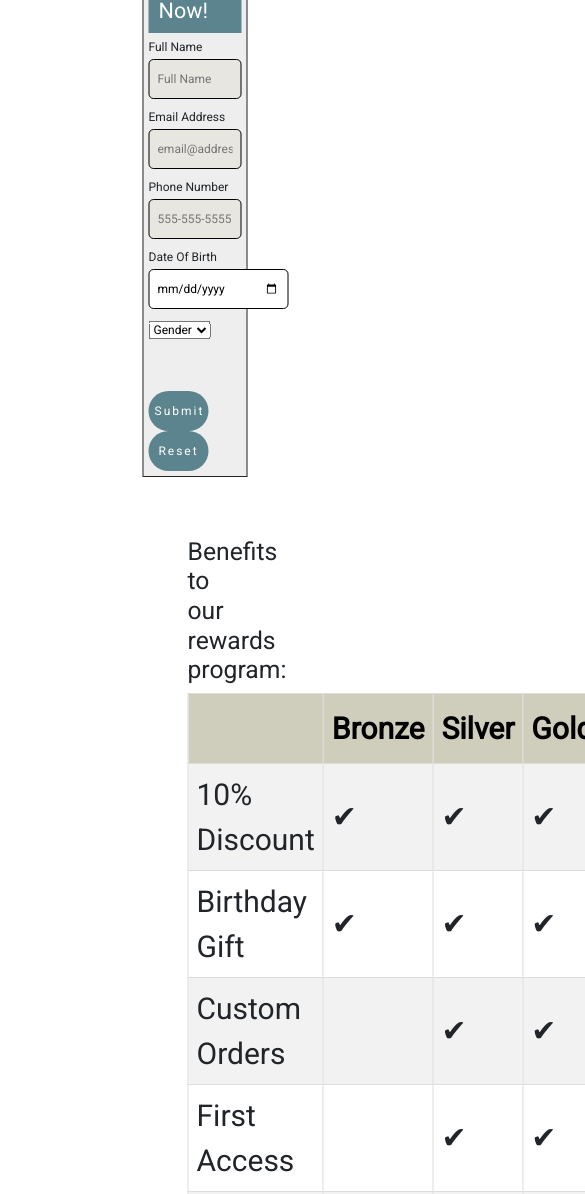
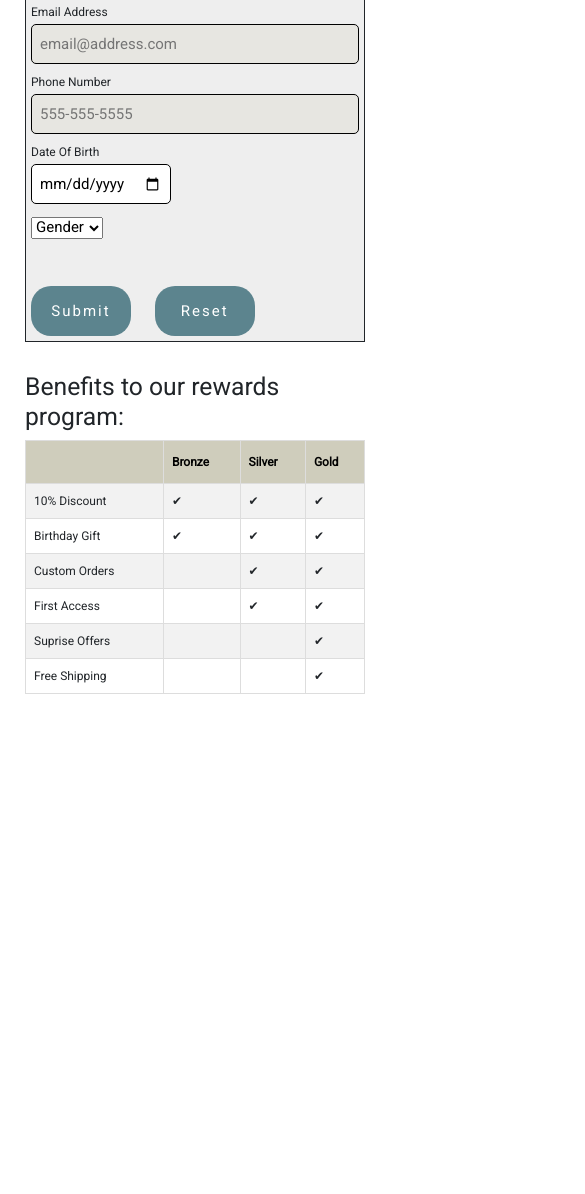
Before and after one commit to aabdulk862/technology-hub, a plain HTML site: page rewards.html in a window 390 px wide. Shown: the part 511-1705 px from the top of the page, 585 px wide, since content can reach past the window. After the commit the page ends 1295 px from the top, so only its background shows below. Drawn offline with nearby package versions, Linux system fonts and the light colour scheme.

Commit message:
Update stlye.css

```diff
--- a/stlye.css
+++ b/stlye.css
@@ -79,9 +79,6 @@ figure a, figure a:hover{
   color: black;
   text-decoration: none;
 }
-figure img{
-  padding: 5px;
-}
 figure h4{
   padding-top: 20px;
 }
@@ -157,13 +154,15 @@ input{
 }
 
 .benefits{
-  font-size: 30px;
+  font-size: 20px;
+  padding-top: 10px;
   padding-left: 90px;
   padding-right: 90px;
   padding-bottom: 90px;
   margin-left: 50%;
   transform: translateX(-50%);
   border-collapse: collapse;
+  width: 75%;
 }
 
 .benefits td, .benefits th {
@@ -188,6 +187,14 @@ table{
 }
 
 @media screen and (max-width: 1000px){
+  .content{
+    width: 100%;
+    height: auto;
+    padding-top: 20px;
+    padding-left: 25px;
+    padding-right: 25px;
+    padding-bottom: 0px;
+  }
   .content h1{
     font-size: 20px;
   }
@@ -199,10 +206,15 @@ table{
     transform: translateX(-50%);
     object-fit: cover;
   }
-
+  fieldset {
+    background-color: #eeeeee;
+    padding: 5px;
+    border: 1px solid;
+  }
   .form-container{
     padding: 0;
-    font-size:12px;
+    font-size:15px;
+    width: 100%;
   }
   input {
     padding: 8px;
@@ -212,8 +224,25 @@ table{
     width: 100%;
   }
   .form-btn{
-    width: 60px;
-    height: 40px;
+    width: 100px;
+    height: 50px;
+    cursor: pointer;
+    color: white;
+    background: #5C848E;
+    border-radius: 20px;
+    font-family: 'Roboto', sans-serif;
+    letter-spacing: 2px;
+    padding: 10px;
+    border: none;
   }
-
+  .benefits{
+    font-size: 12px;
+    padding-left: 25px;
+    padding-right: 25px;
+    padding-bottom: 90px;
+    margin-left: 50%;
+    transform: translateX(-50%);
+    border-collapse: collapse;
+    width: 100%;
+  }
 }
```
